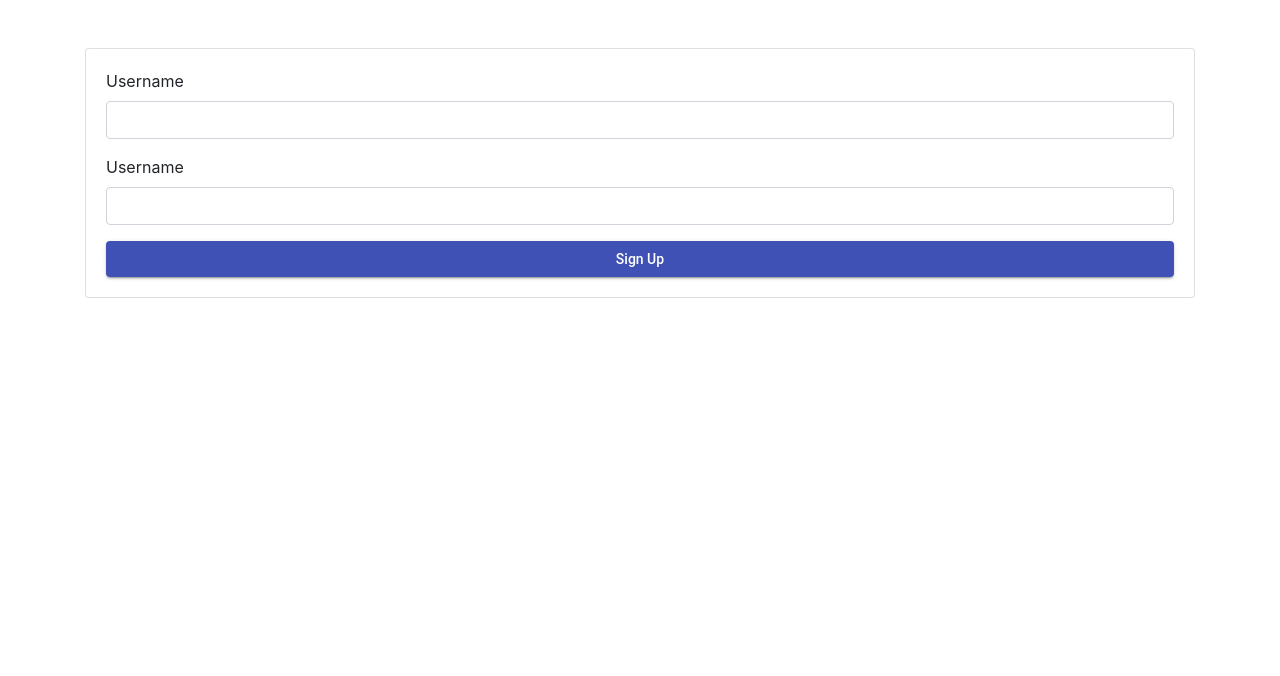
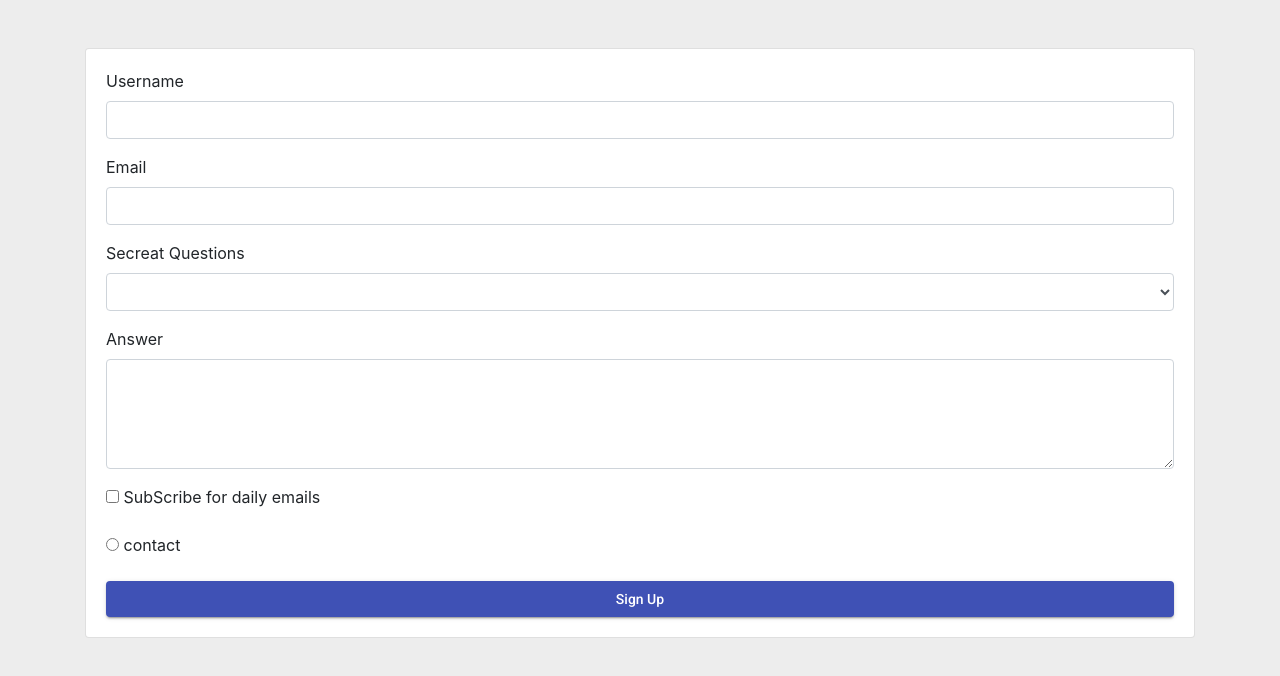
Before and after one commit to pallavitiwade/forms, an Angular app: page / in a window 1280 px wide. Shown: the top 676 px of the page. Built offline with nearby package versions, Linux system fonts and the light colour scheme.

Commit message:
sign up form

```diff
--- a/src/app/app.component.html
+++ b/src/app/app.component.html
@@ -6,22 +6,72 @@
           <form #signUp="ngForm" (ngSubmit)="onSubmit()">
             <div class="form-group">
               <label for="Username">Username</label>
-              <input required minlength="6" name="Username" ngModel #Username="ngModel" type="text" class="form-control">
-              <strong class="text-danger" *ngIf="Username.touched && Username.invalid && Username.hasError('required')">Username is required
-                filed.</strong>
-                 <strong class="text-danger" *ngIf="Username.touched && Username.invalid && Username.hasError('minlength')">minlength of Username should be 6
-          </strong>
+              <input required minlength="12" name="Username" ngModel #Username="ngModel" type="text"
+                class="form-control" pattern="[a-zA-Z0-9._-]{1,}@{1}[a-zA-Z.-]{2,}[.]{1}[a-zA-Z]{2,}"/>
+
+              <strong class="text-danger" *ngIf="Username.touched && Username.hasError('required')">
+                Username is required filed.</strong>
+                <strong class="text-danger" *ngIf="Username.dirty && Username.hasError('pattern')">
+                please Enter Valid Username
+
+              </strong>
+              <strong class="text-danger" *ngIf="Username.dirty && Username.hasError('minlength')">
+                minlength of Username should be
+                {{Username.errors?.['minlength'].requiredLength}} and actual length is
+
+                {{Username.errors?.['minlength'].actualLength}}
+              </strong>
+
 
             </div>
 
-              <div class="form-group">
-                <label for="Email">Username</label>
-                <input required name="Email" ngModel #Email="ngModel" type="text" class="form-control">
-                <strong class="text-danger" *ngIf="Email.touched && Email.invalid">Email is required
-                  filed.</strong>
-              </div>
+            <div class="form-group">
+              <label for="Email">Email</label>
+              <input required name="Email" ngModel #Email="ngModel" type="text" class="form-control">
+              <strong class="text-danger" *ngIf="Email.touched && Email.hasError('required')">Email is required
+                filed.</strong>
+              <strong class="text-danger" *ngIf="Email.dirty && Email.hasError('pattern')">Invalid Email & id
+                filed.</strong>
+            </div>
 
-              <button mat-raised-button color="primary" class="btn-block">Sign Up</button>
+            <div class="form-group">
+              <label for="secreatQuestions">Secreat Questions</label>
+              <select required name="secreatQuestions" ngModel #secreatQuestions="ngModel" class="form-control">
+                <option value="favBook">Favourite Book</option>
+                <option value="favSport">Favourite Sports</option>
+              </select>
+              <strong *ngIf="secreatQuestions.touched && secreatQuestions.hasError('required')" class="text-danger">
+                Favourite Questions is required field
+              </strong>
+            </div>
+
+            <div class="form-group">
+              <label for="answer">Answer</label>
+              <textarea required rows="4" class="form-control" id="answer" name="answer" id="answer" ngModel
+                #answer="ngModel">
+
+              </textarea>
+              <strong *ngIf="answer.touched && answer.hasError('required')" class="text-danger">
+                Answer is required field
+              </strong>
+
+            </div>
+
+            <div class="form-group">
+              <label for="isSubScribed">
+                <input type="checkbox" name="isSubScribed" ngModel id="isSubScribed">
+
+                SubScribe for daily emails</label>
+            </div>
+
+            <div class="form-group">
+              <label for="mocPhone">
+                <input type="radio" name="modeofControl" id="mocPhone">
+              contact</label>
+            </div>
+            <button mat-raised-button color="primary" class="btn-block">Sign Up</button>
+
+
 
           </form>
         </div>
--- a/src/app/app.component.scss
+++ b/src/app/app.component.scss
@@ -0,0 +1,5 @@
+
+.ng-invalid.ng-dirty,
+ .ng-invalid.ng-touched{
+    border-color: red;
+}
--- a/src/app/app.component.ts
+++ b/src/app/app.component.ts
@@ -11,7 +11,6 @@ export class AppComponent {
   @ViewChild('signUp') signUp!:NgForm
 
 
-
    onSubmit(){
   //   if(this.signUp.valid){
   //     return
--- a/src/index.html
+++ b/src/index.html
@@ -6,10 +6,13 @@
   <base href="/">
   <meta name="viewport" content="width=device-width, initial-scale=1">
   <link rel="icon" type="image/x-icon" href="favicon.ico">
-     <link href="https://fonts.googleapis.com/icon?family=Material+Icons" rel="stylesheet">
+ <link href="https://fonts.googleapis.com/icon?family=Material+Icons" rel="stylesheet">
+  <link href="https://fonts.googleapis.com/css2?family=Roboto:wght@300;400;500&display=swap" rel="stylesheet">
+
 
 </head>
 <body>
   <app-root></app-root>
 </body>
+
 </html>
--- a/src/styles.scss
+++ b/src/styles.scss
@@ -1 +1,5 @@
 /* You can add global styles to this file, and also import other style files */
+
+body{
+    background-color: #ededed;
+}
```
